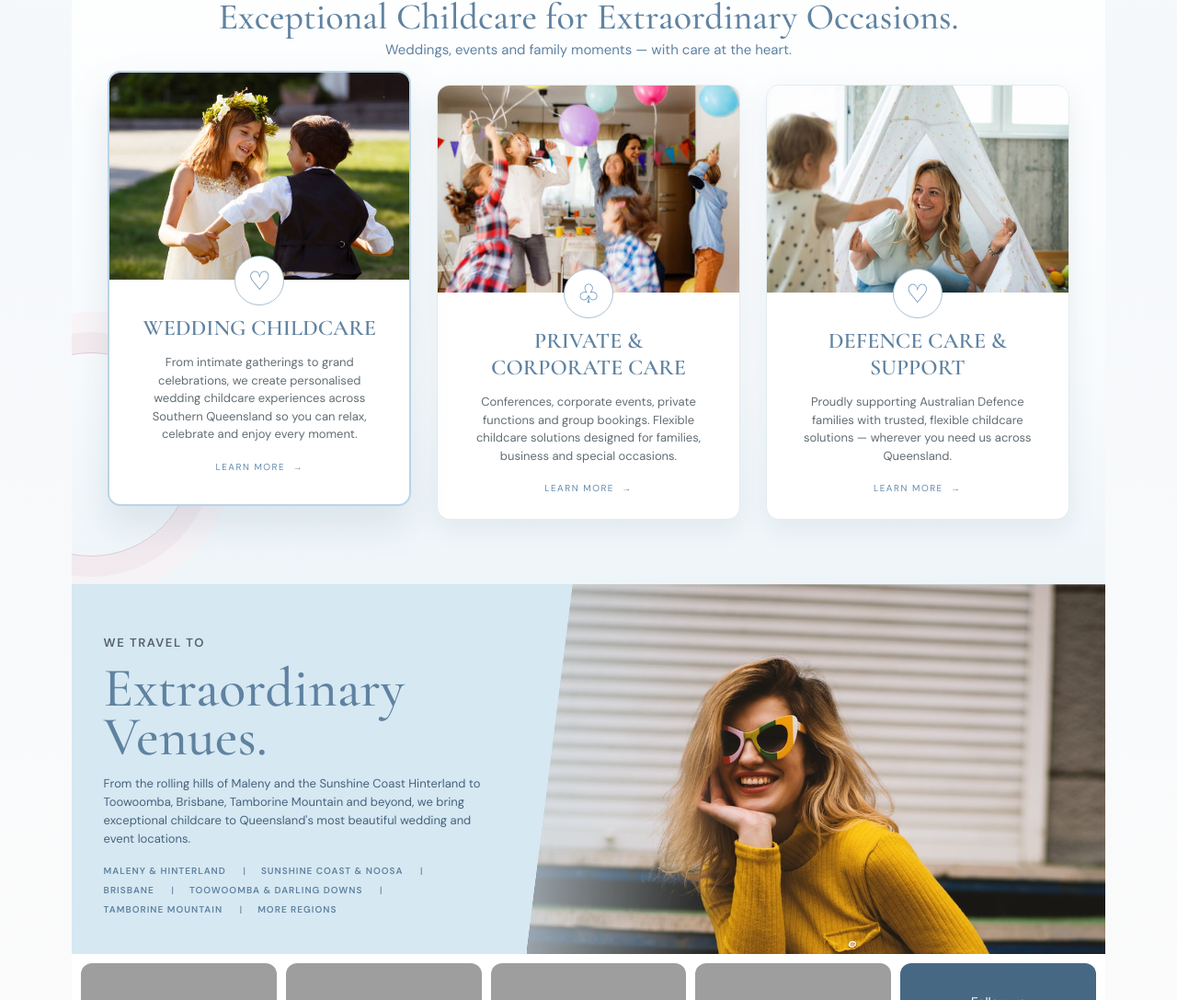
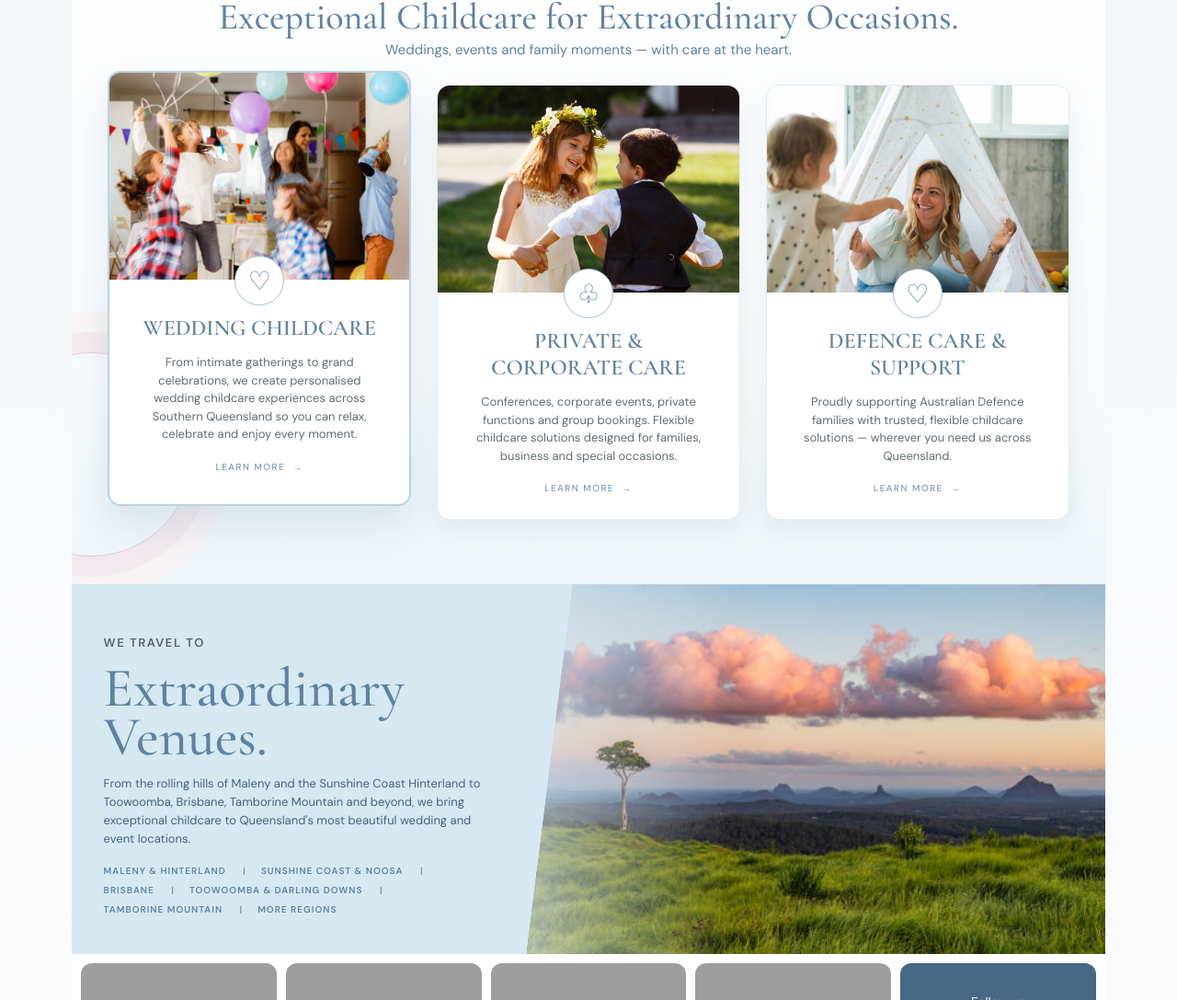
Before and after one commit to joeysretic/websol, a React (Vite) app: page / in a window 1280 px wide. Shown: the part 1532-2619 px from the top of the page at 92% size. Built offline with nearby package versions, Linux system fonts and the light colour scheme; grey boxes are pictures that could not be loaded; a web font is replaced by a local one.

Commit message:
Update Home page images and layout

```diff
--- a/src/index.css
+++ b/src/index.css
@@ -31,7 +31,7 @@ nav a,.footer-links a{font-size:10px;text-transform:uppercase;letter-spacing:.04
 .script{font-family:'Italianno',cursive;color:#356a9c;font-size:61px;line-height:.82;margin:4px 0 20px}
 .hero-copy>p:not(.eyebrow){max-width:510px;font-size:14px;line-height:1.6;color:#486783}
 .actions{display:flex;gap:14px;margin-top:18px}
-.hero-image{min-height:560px;background:linear-gradient(110deg,#fff8 2%,transparent 30%),url('/assets/babysitting-family.jpg') center/cover;position:relative}
+.hero-image{min-height:560px;background:linear-gradient(110deg,#fff8 2%,transparent 30%),url('/assets/Wedding_Website.png') center/cover;position:relative}
 .image-label{position:absolute;right:11%;top:44%;padding:14px 24px;background:#ffffffe8;color:#9c725d;text-align:center;font-family:'Cormorant Garamond',serif;font-size:23px;line-height:.9}
 .image-label span{font-size:18px}
 
@@ -48,10 +48,8 @@ nav a,.footer-links a{font-size:10px;text-transform:uppercase;letter-spacing:.04
 .intro{color:var(--blue);font-size:15px;margin:0 0 28px}
 .cards{display:grid;grid-template-columns:repeat(3,1fr);gap:24px;text-align:center}
 .card{background:#fff;box-shadow:0 10px 30px #1d405914}
-.card-image{height:175px;background:url('/assets/event-children.jpg') center/cover}
-.card-image.wedding-care{background-image:url('/assets/wedding-children.jpg')}
-.card-image.corporate-care{background-image:url('/assets/event-children.jpg')}
-.card-image.party{background-image:url('/assets/wedding-children.jpg')}
+.card-image{height:175px;background:url('/assets/wedding-children.jpg') center/cover}
+.card-image.party{background-image:url('/assets/event-children.jpg')}
 .card-image.defence{background-image:url('/assets/childcare-tent.jpg')}
 .card-body{padding:0 28px 25px;position:relative}
 .round{display:grid;place-items:center;background:#fff;border:1px solid #aac0d3;border-radius:50%;width:54px;height:54px;margin:-26px auto 10px;color:#5a86b1;font-size:28px;position:relative}
@@ -63,7 +61,7 @@ nav a,.footer-links a{font-size:10px;text-transform:uppercase;letter-spacing:.04
 .venue-copy{padding:42px 7%}
 .venues h2{font-size:53px;margin:5px 0 14px}
 .venue-copy>p:not(.eyebrow){font-size:13px;line-height:1.55;color:#46637d;max-width:530px}
-.venue-art{background:linear-gradient(90deg,#dceaf4aa,transparent 35%),url('/assets/wonder-team-2.jpg') center/cover}
+.venue-art{background:linear-gradient(90deg,#dceaf4aa,transparent 35%),url('/assets/maleny.jpg') center/cover}
 .regions{display:flex;flex-wrap:wrap;gap:8px 16px;margin-top:18px}
 .regions a{font-size:10px;text-transform:uppercase;letter-spacing:.1em;color:var(--blue);font-weight:600}
 .regions a:not(:last-child):after{content:' |';margin-left:15px;color:#7794ab}
--- a/src/pages/Home.tsx
+++ b/src/pages/Home.tsx
@@ -43,7 +43,7 @@ export default function Home() {
         <p className="intro">Weddings, events and family moments — with care at the heart.</p>
         <div className="cards">
           <article className="card wedding">
-            <div className="card-image corporate-care"></div>
+            <div className="card-image"></div>
             <div className="card-body">
               <span className="round">♡</span>
               <h3>Wedding Childcare</h3>
@@ -52,7 +52,7 @@ export default function Home() {
             </div>
           </article>
           <article className="card">
-            <div className="card-image party wedding-care"></div>
+            <div className="card-image party"></div>
             <div className="card-body">
               <span className="round">♧</span>
               <h3>Private &amp; Corporate Care</h3>
```
